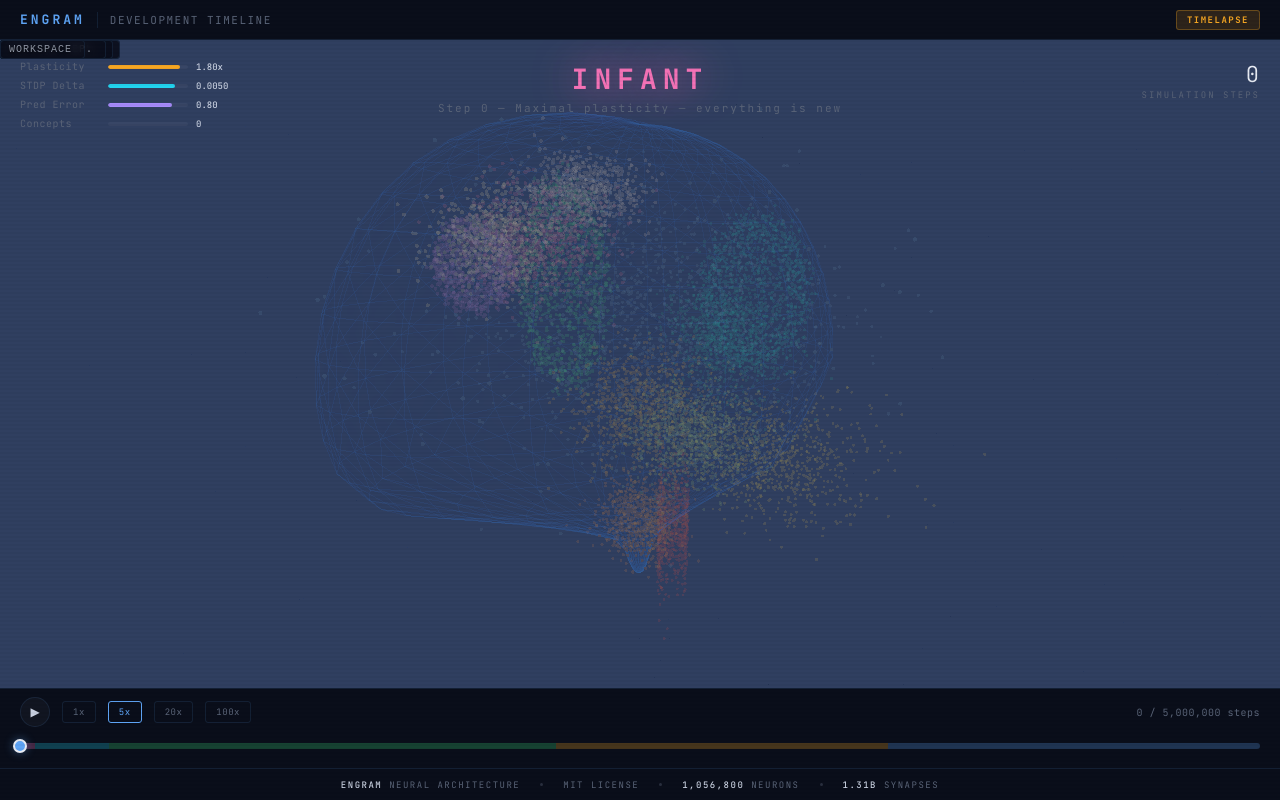
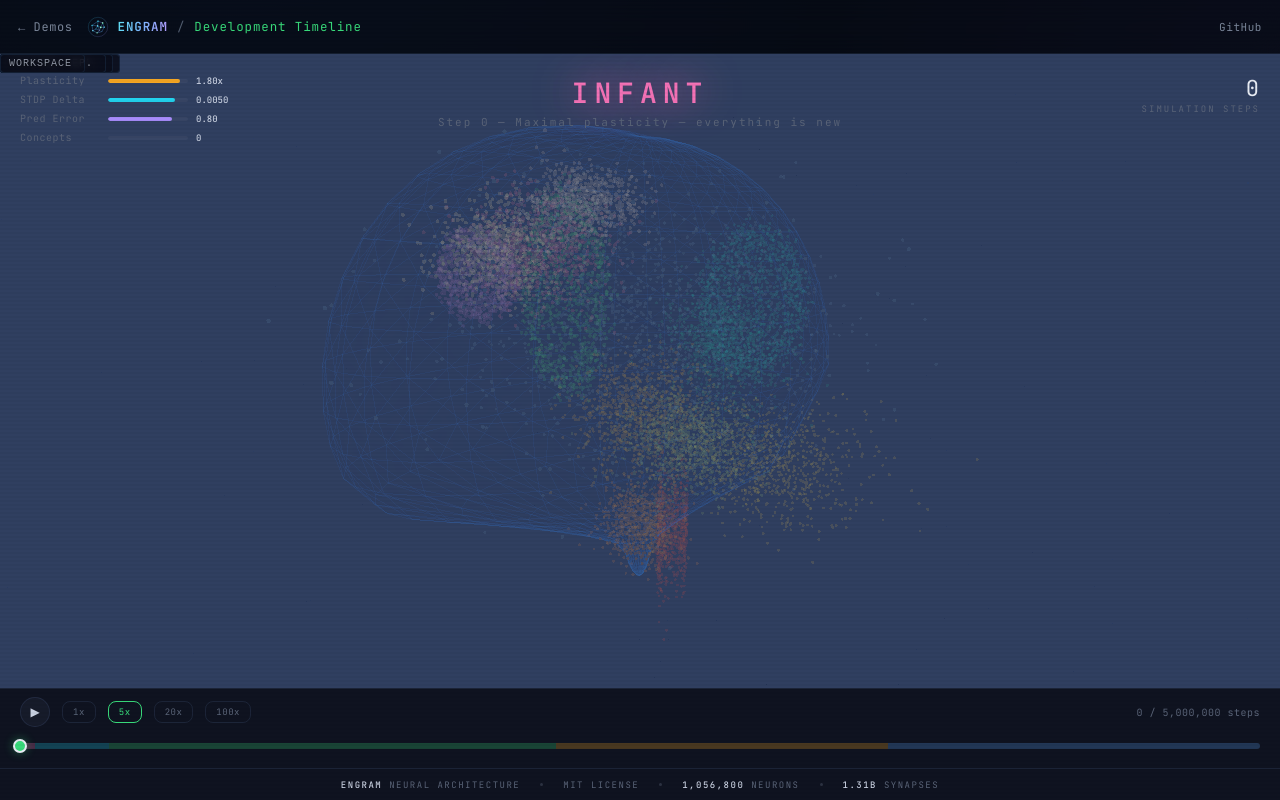
Before and after one commit to DPBG/Engram.AI, a website: page brain-viz/demos/timeline.html in a window 1280 px wide. Drawn offline with nearby package versions, Linux system fonts and the light colour scheme.

Commit message:
feat(brain-viz): consistent UI redesign — Development Timeline

```diff
--- a/brain-viz/demos/timeline.html
+++ b/brain-viz/demos/timeline.html
@@ -4,7 +4,43 @@
     <meta charset="UTF-8">
     <meta name="viewport" content="width=device-width, initial-scale=1.0">
     <title>Engram — Brain Development Timeline</title>
-    <link rel="stylesheet" href="https://fonts.googleapis.com/css2?family=JetBrains+Mono:wght@300;400;500;600;700&display=swap">
+    <link rel="preconnect" href="https://fonts.googleapis.com">
+    <link rel="preconnect" href="https://fonts.gstatic.com" crossorigin>
+    <link href="https://fonts.googleapis.com/css2?family=Inter:wght@400;500;600;700;800&family=JetBrains+Mono:wght@400;500;600&display=swap" rel="stylesheet">
+    <style>
+:root{
+  --eg-bg:#070b15;
+  --eg-text:#cdd6e6; --eg-dim:#7a8699; --eg-faint:#525d70; --eg-bright:#eef2fb;
+  --eg-border:rgba(120,160,225,0.12); --eg-border-2:rgba(120,160,225,0.22);
+  --eg-panel-1:rgba(148,178,225,0.05); --eg-panel-2:rgba(148,178,225,0.012);
+  --eg-sans:'Inter', system-ui, -apple-system, 'Segoe UI', sans-serif;
+  --eg-mono:'JetBrains Mono','SF Mono', ui-monospace, monospace;
+  --eg-accent:#38d97a;
+}
+body{
+  font-family:var(--eg-sans); color:var(--eg-text);
+  background:
+    radial-gradient(1000px 560px at 18% -6%, rgba(36,92,170,0.16), transparent 60%),
+    radial-gradient(760px 460px at 100% 8%, rgba(124,92,222,0.10), transparent 60%),
+    var(--eg-bg) !important;
+  background-attachment:fixed;
+}
+.eg-topbar{position:fixed;inset:0 0 auto 0;height:54px;z-index:9000;display:flex;align-items:center;gap:14px;padding:0 18px;background:rgba(8,12,22,0.72);backdrop-filter:blur(12px);-webkit-backdrop-filter:blur(12px);border-bottom:1px solid var(--eg-border);font-family:var(--eg-mono)}
+.eg-topbar a{text-decoration:none}
+.eg-back{display:inline-flex;align-items:center;gap:7px;font-size:12px;letter-spacing:.05em;color:var(--eg-dim);transition:color .2s}
+.eg-back:hover{color:var(--eg-bright)}
+.eg-brandwrap{display:flex;align-items:center;gap:9px;font-size:12.5px;letter-spacing:.07em}
+.eg-mark{width:22px;height:22px;flex:none}
+.eg-name{font-weight:700;background:linear-gradient(100deg,#5fe0f5,#7db4ff,#b79cff);-webkit-background-clip:text;background-clip:text;color:transparent}
+.eg-sep{color:var(--eg-faint)}
+.eg-page{color:var(--eg-accent)}
+.eg-right{margin-left:auto;display:flex;align-items:center;gap:14px;font-size:11px;letter-spacing:.05em}
+.eg-right a{color:var(--eg-dim);transition:color .2s}
+.eg-right a:hover{color:#7db4ff}
+::-webkit-scrollbar{width:10px;height:10px}
+::-webkit-scrollbar-thumb{background:rgba(120,160,225,0.18);border-radius:6px}
+::-webkit-scrollbar-track{background:transparent}
+    </style>
     <style>
         *, *::before, *::after { margin: 0; padding: 0; box-sizing: border-box; }
 
@@ -25,12 +61,12 @@
         }
 
         body {
-            background: var(--bg);
             color: var(--text);
             font-family: var(--mono);
             overflow: hidden;
             width: 100vw;
             height: 100vh;
+            padding-top: 54px;
             display: flex;
             flex-direction: column;
         }
@@ -43,23 +79,6 @@
             pointer-events: none;
             z-index: 9999;
         }
-
-        /* ── Top bar ─────────────────────────────────────────── */
-        .topbar {
-            height: 40px;
-            display: flex;
-            align-items: center;
-            justify-content: space-between;
-            padding: 0 20px;
-            background: var(--panel);
-            border-bottom: 1px solid var(--border);
-            flex-shrink: 0;
-        }
-        .topbar-left { display: flex; align-items: center; gap: 12px; }
-        .topbar-logo { font-size: 13px; font-weight: 700; letter-spacing: 3px; text-transform: uppercase; color: var(--accent); }
-        .topbar-sep { width: 1px; height: 16px; background: var(--border); }
-        .topbar-title { font-size: 11px; font-weight: 400; letter-spacing: 1.5px; text-transform: uppercase; color: var(--text-dim); }
-        .demo-badge { font-size: 9px; font-weight: 700; letter-spacing: 1.5px; padding: 3px 10px; border-radius: 3px; background: rgba(245,166,35,0.15); color: var(--adolescent); border: 1px solid rgba(245,166,35,0.3); text-transform: uppercase; }
 
         /* ── Main layout ─────────────────────────────────────── */
         .main { flex: 1; display: flex; flex-direction: column; overflow: hidden; }
@@ -166,10 +185,11 @@
             transform: translateX(-50%);
             z-index: 10;
             padding: 10px 20px;
-            background: rgba(10, 14, 26, 0.9);
-            border: 1px solid var(--border);
-            border-radius: 6px;
+            background: var(--eg-panel-1);
+            border: 1px solid var(--eg-border);
+            border-radius: 12px;
             backdrop-filter: blur(8px);
+            -webkit-backdrop-filter: blur(8px);
             pointer-events: none;
             opacity: 0;
             transition: opacity 0.5s;
@@ -193,8 +213,8 @@
         /* ── Timeline scrubber ───────────────────────────────── */
         .timeline-bar {
             height: 80px;
-            background: var(--panel);
-            border-top: 1px solid var(--border);
+            background: var(--eg-panel-1);
+            border-top: 1px solid var(--eg-border);
             display: flex;
             flex-direction: column;
             padding: 8px 20px 12px;
@@ -210,8 +230,8 @@
             width: 30px;
             height: 30px;
             border-radius: 50%;
-            border: 1px solid var(--border);
-            background: rgba(255,255,255,0.03);
+            border: 1px solid var(--eg-border);
+            background: var(--eg-panel-1);
             color: var(--text);
             font-size: 12px;
             cursor: pointer;
@@ -220,20 +240,20 @@
             justify-content: center;
             transition: all 0.2s;
         }
-        .btn-play:hover { border-color: var(--accent); color: var(--accent); }
+        .btn-play:hover { border-color: var(--eg-accent); color: var(--eg-accent); }
         .btn-speed {
             padding: 4px 10px;
-            border: 1px solid var(--border);
-            border-radius: 3px;
+            border: 1px solid var(--eg-border);
+            border-radius: 8px;
             background: transparent;
             color: var(--text-dim);
-            font-family: var(--mono);
+            font-family: var(--eg-mono);
             font-size: 9px;
             cursor: pointer;
             transition: all 0.2s;
             letter-spacing: 0.5px;
         }
-        .btn-speed:hover, .btn-speed.active { border-color: var(--accent); color: var(--accent); }
+        .btn-speed:hover, .btn-speed.active { border-color: var(--eg-accent); color: var(--eg-accent); }
         .timeline-time {
             font-size: 10px;
             color: var(--text-dim);
@@ -289,9 +309,9 @@
             width: 14px;
             height: 14px;
             border-radius: 50%;
-            background: var(--accent);
+            background: var(--eg-accent);
             border: 2px solid var(--text-bright);
-            box-shadow: 0 0 10px rgba(94, 164, 245, 0.4);
+            box-shadow: 0 0 10px rgba(56, 217, 122, 0.4);
             pointer-events: none;
             transition: left 0.1s linear;
         }
@@ -303,8 +323,8 @@
             align-items: center;
             justify-content: center;
             gap: 20px;
-            background: var(--panel);
-            border-top: 1px solid var(--border);
+            background: var(--eg-panel-1);
+            border-top: 1px solid var(--eg-border);
             flex-shrink: 0;
         }
         .bottombar-item { font-size: 9px; letter-spacing: 1.5px; text-transform: uppercase; color: var(--text-dim); }
@@ -390,14 +410,29 @@
 </head>
 <body>
 
-<div class="topbar">
-    <div class="topbar-left">
-        <span class="topbar-logo">Engram</span>
-        <span class="topbar-sep"></span>
-        <span class="topbar-title">Development Timeline</span>
-    </div>
-    <span class="demo-badge">Timelapse</span>
-</div>
+<header class="eg-topbar">
+  <a class="eg-back" href="index.html">&larr; Demos</a>
+  <div class="eg-brandwrap">
+    <svg class="eg-mark" viewBox="0 0 240 240" aria-hidden="true">
+      <defs>
+        <linearGradient id="egm-e" x1="0" y1="0" x2="1" y2="1"><stop offset="0" stop-color="#22d3ee"/><stop offset="0.5" stop-color="#5ea4f5"/><stop offset="1" stop-color="#a78bfa"/></linearGradient>
+        <radialGradient id="egm-n" cx="0.5" cy="0.38" r="0.65"><stop offset="0" stop-color="#daf6ff"/><stop offset="1" stop-color="#22d3ee"/></radialGradient>
+        <radialGradient id="egm-f" cx="0.5" cy="0.38" r="0.65"><stop offset="0" stop-color="#e9fff2"/><stop offset="1" stop-color="#38d97a"/></radialGradient>
+      </defs>
+      <circle cx="120" cy="120" r="106" fill="none" stroke="url(#egm-e)" stroke-width="4" opacity="0.5"/>
+      <g stroke="url(#egm-e)" stroke-width="4" stroke-linecap="round" opacity="0.9">
+        <line x1="120" y1="56" x2="171" y2="76"/><line x1="171" y1="76" x2="187" y2="122"/><line x1="187" y1="122" x2="162" y2="170"/><line x1="162" y1="170" x2="110" y2="184"/><line x1="110" y1="184" x2="64" y2="160"/><line x1="64" y1="160" x2="55" y2="102"/><line x1="55" y1="102" x2="120" y2="56"/><line x1="120" y1="56" x2="116" y2="108"/><line x1="116" y1="108" x2="150" y2="124"/><line x1="150" y1="124" x2="187" y2="122"/><line x1="116" y1="108" x2="96" y2="142"/><line x1="96" y1="142" x2="64" y2="160"/><line x1="150" y1="124" x2="137" y2="156"/><line x1="137" y1="156" x2="110" y2="184"/><line x1="96" y1="142" x2="137" y2="156"/><line x1="171" y1="76" x2="150" y2="124"/><line x1="55" y1="102" x2="116" y2="108"/><line x1="116" y1="108" x2="137" y2="156"/>
+      </g>
+      <g>
+        <circle cx="120" cy="56" r="7" fill="url(#egm-n)"/><circle cx="187" cy="122" r="7" fill="url(#egm-n)"/><circle cx="64" cy="160" r="7" fill="url(#egm-n)"/><circle cx="55" cy="102" r="6" fill="url(#egm-n)"/><circle cx="116" cy="108" r="8" fill="url(#egm-n)"/><circle cx="171" cy="76" r="9" fill="url(#egm-f)"/><circle cx="110" cy="184" r="8" fill="url(#egm-f)"/><circle cx="150" cy="124" r="10" fill="url(#egm-f)"/>
+      </g>
+    </svg>
+    <span class="eg-name">ENGRAM</span>
+    <span class="eg-sep">/</span>
+    <span class="eg-page">Development Timeline</span>
+  </div>
+  <div class="eg-right"><a href="https://github.com/DPBG/Engram.AI" target="_blank" rel="noopener">GitHub</a></div>
+</header>
 
 <div class="main">
     <div class="viewport">
```
